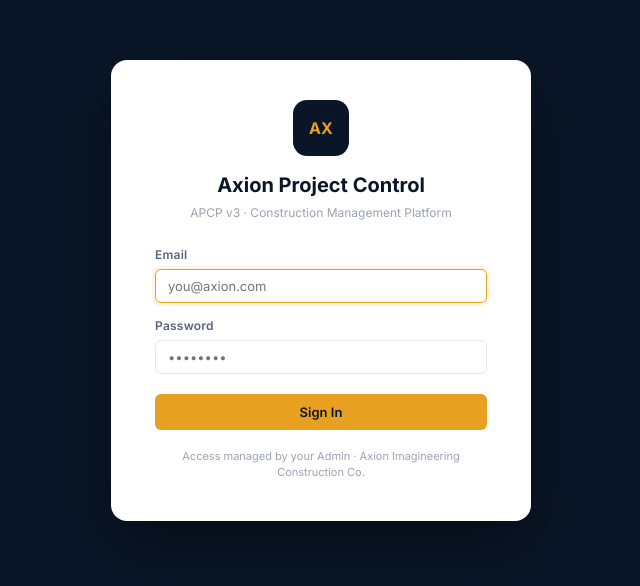
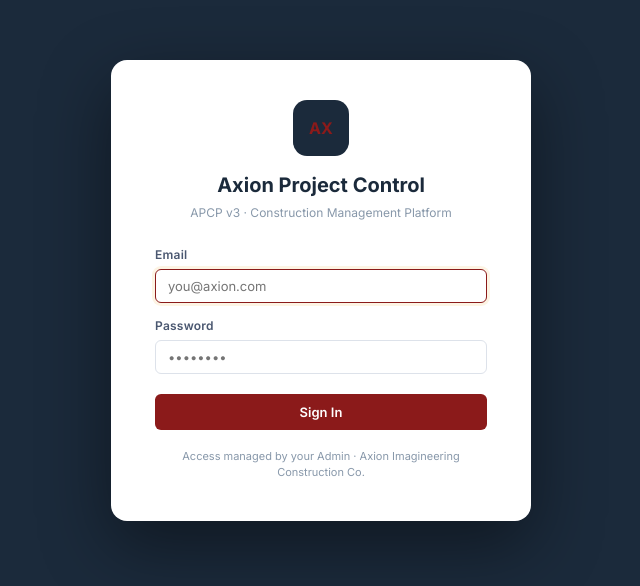
Before and after one commit to Equelinor/apcp, a React (Vite) app: page /login in a window 1280 px wide. Shown: the part 110-696 px from the top of the page, without its empty margins (319-959 px from the left). Built offline with nearby package versions, Linux system fonts and the light colour scheme; no server answers; the database is empty.

Commit message:
rebrand: steel navy + deep red, new login page

```diff
--- a/src/index.css
+++ b/src/index.css
@@ -5,28 +5,28 @@
 
 :root {
   /* Brand */
-  --brand-primary: #0A1628;      /* Deep navy — authority */
-  --brand-accent: #E8A020;       /* Amber — construction, energy */
-  --brand-accent-hover: #C88010;
+  --brand-primary: #1B2A3B;      /* Steel navy — matches standalone forms */
+  --brand-accent: #8B1A1A;       /* Deep red — Axion brand */
+  --brand-accent-hover: #A52020;
 
   /* Surface */
   --bg-base: #F4F6F9;
   --bg-surface: #FFFFFF;
-  --bg-sidebar: #0A1628;
-  --bg-sidebar-hover: #162340;
-  --bg-sidebar-active: #1E3054;
+  --bg-sidebar: #1B2A3B;
+  --bg-sidebar-hover: #243547;
+  --bg-sidebar-active: #2E4460;
 
   /* Text */
-  --text-primary: #0A1628;
-  --text-secondary: #5A6478;
-  --text-muted: #9AA3B2;
+  --text-primary: #1B2A3B;
+  --text-secondary: #4A5770;
+  --text-muted: #8898AA;
   --text-inverse: #FFFFFF;
   --text-sidebar: #A8B5C8;
   --text-sidebar-active: #FFFFFF;
 
   /* Border */
-  --border: #E2E8F0;
-  --border-strong: #CBD5E1;
+  --border: #DDE2EA;
+  --border-strong: #C4CEDC;
 
   /* Status */
   --status-draft-bg: #F1F5F9;
@@ -228,7 +228,7 @@ input, select, textarea {
   justify-content: center;
   font-size: 12px;
   font-weight: 700;
-  color: var(--brand-primary);
+  color: #FFFFFF;
   flex-shrink: 0;
 }
 
@@ -278,7 +278,7 @@ input, select, textarea {
   font-size: 11px;
   font-weight: 600;
   color: var(--brand-accent);
-  background: rgba(232, 160, 32, 0.12);
+  background: rgba(139, 26, 26, 0.10);
   padding: 2px 6px;
   border-radius: 4px;
 }
@@ -348,7 +348,7 @@ input, select, textarea {
 
 .btn-primary {
   background: var(--brand-accent);
-  color: var(--brand-primary);
+  color: #FFFFFF;
   font-weight: 600;
 }
 
```
